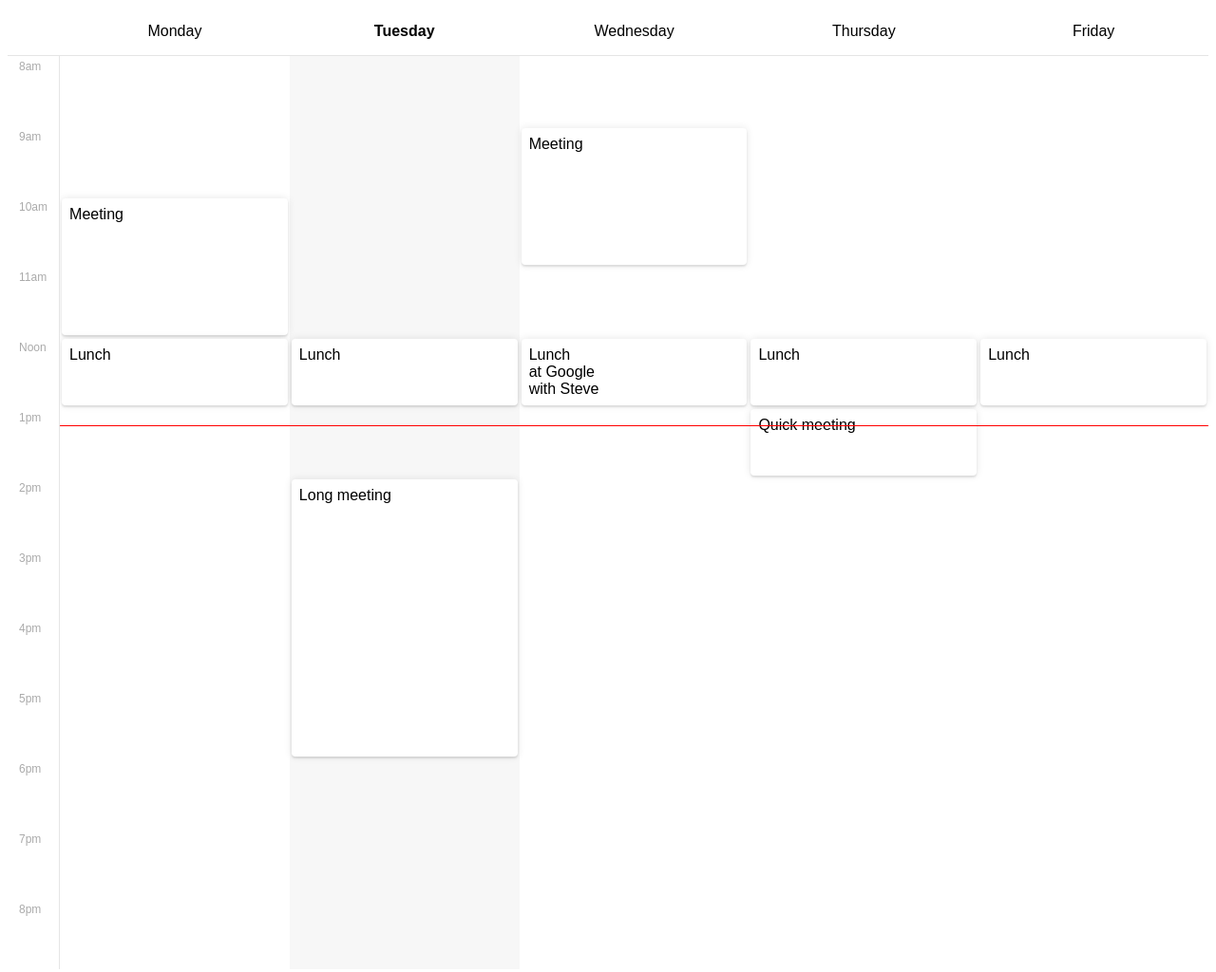
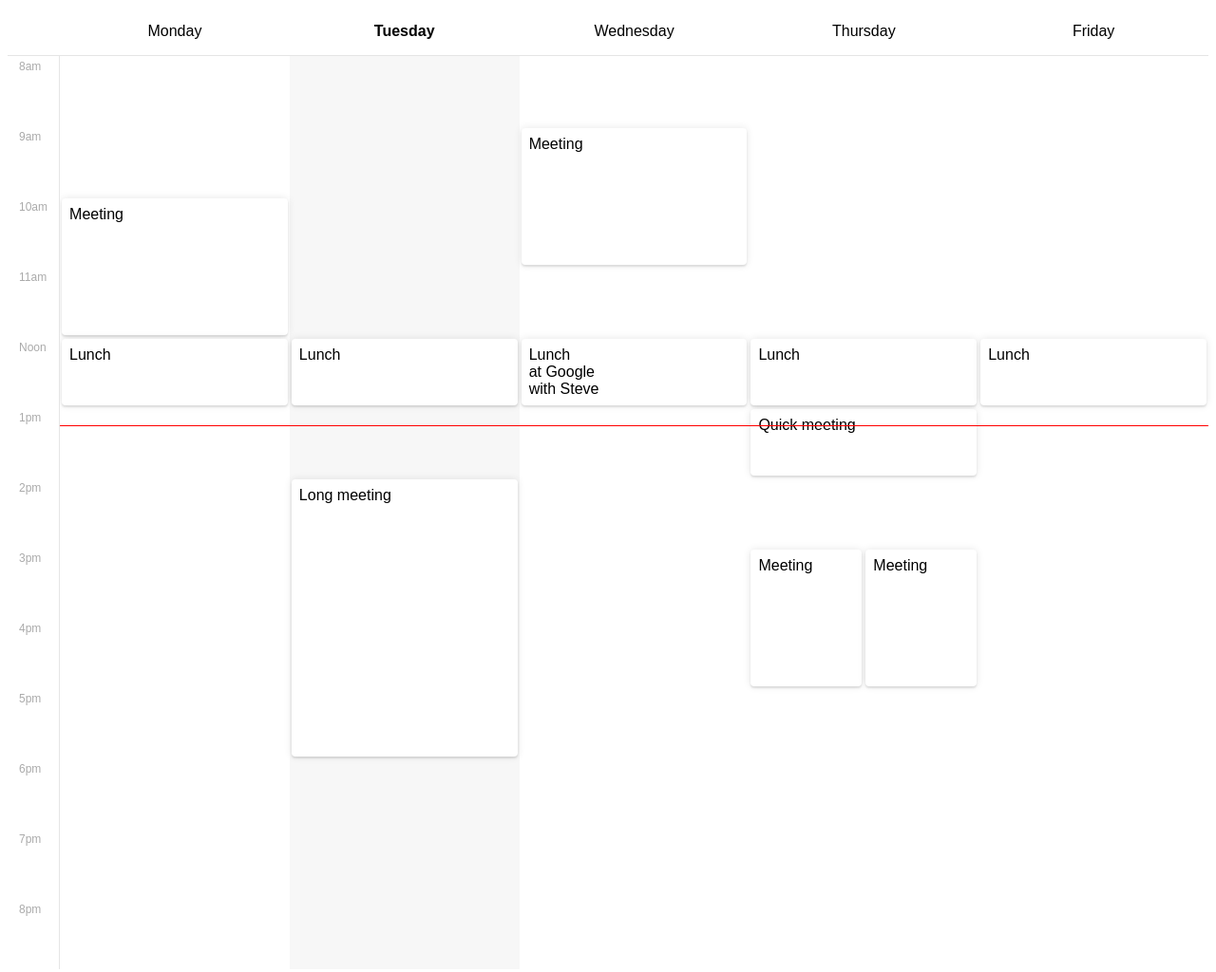
Before and after one commit to fabiogiolito/CSSGridCalendar, a plain HTML site: page index.html in a window 1280 px wide. Shown: the whole page at 95% size. Drawn offline with Linux system fonts and the light colour scheme.

Commit message:
add event-group

```diff
--- a/index.html
+++ b/index.html
@@ -52,6 +52,12 @@
         <div class="event wednesday from-noon to-1pm">Lunch <br /> at Google <br /> with Steve <br /></div>
         <div class="event thursday from-noon to-1pm">Lunch</div>
         <div class="event friday from-noon to-1pm">Lunch</div>
+
+        <div class="event-group thursday from-3pm to-5pm">
+            <div class="event">Meeting</div>
+            <div class="event">Meeting</div>
+        </div>
+
     </div>
 
 </body>
--- a/sass/CSSGridCalendar.scss
+++ b/sass/CSSGridCalendar.scss
@@ -64,10 +64,16 @@ $template-rows: "[weekday] auto ";
 // =============================================
 // Position event in grid
 
-.event {
+.event,
+.event-group {
   grid-column: var(--weekday) 1;
   grid-row: var(--start-time) / var(--end-time);
   z-index: 1;
+}
+
+.event-group {
+  display: flex;
+  .event { flex: 1; }
 }
 
 // =============================================
```
Also changed, not shown: CSSGridCalendar.css, 1 other file.
